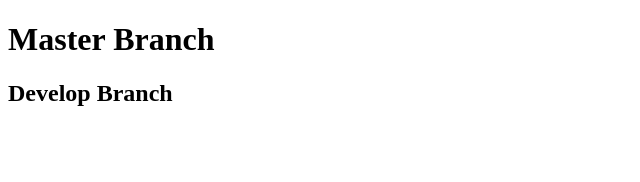
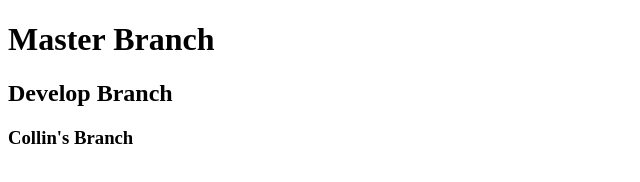
Before and after one commit to coburris/teamGit, a plain HTML site: page index.html in a window 1280 px wide. Shown: the whole page, without its empty margins (0-640 px from the left). Drawn offline with Linux system fonts and the light colour scheme.

Commit message:
collin's branch

```diff
--- a/index.html
+++ b/index.html
@@ -10,6 +10,7 @@
 
     <h1>Master Branch</h1>
     <h2>Develop Branch</h2>
+    <h3>Collin's Branch</h3>
 
 </body>
 </html>
```
